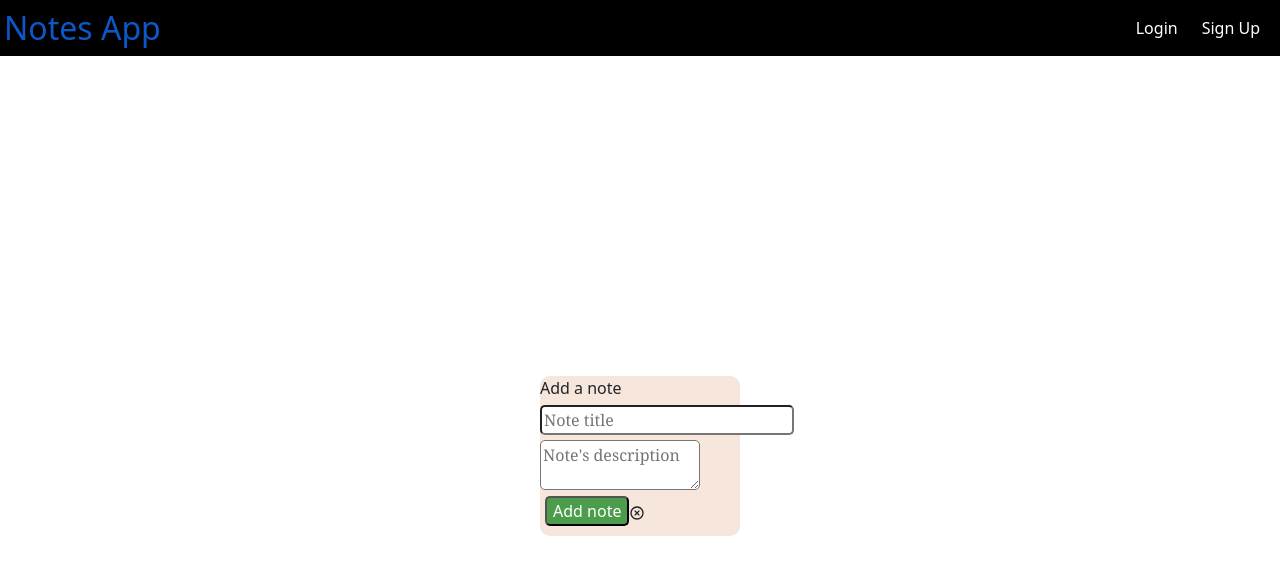
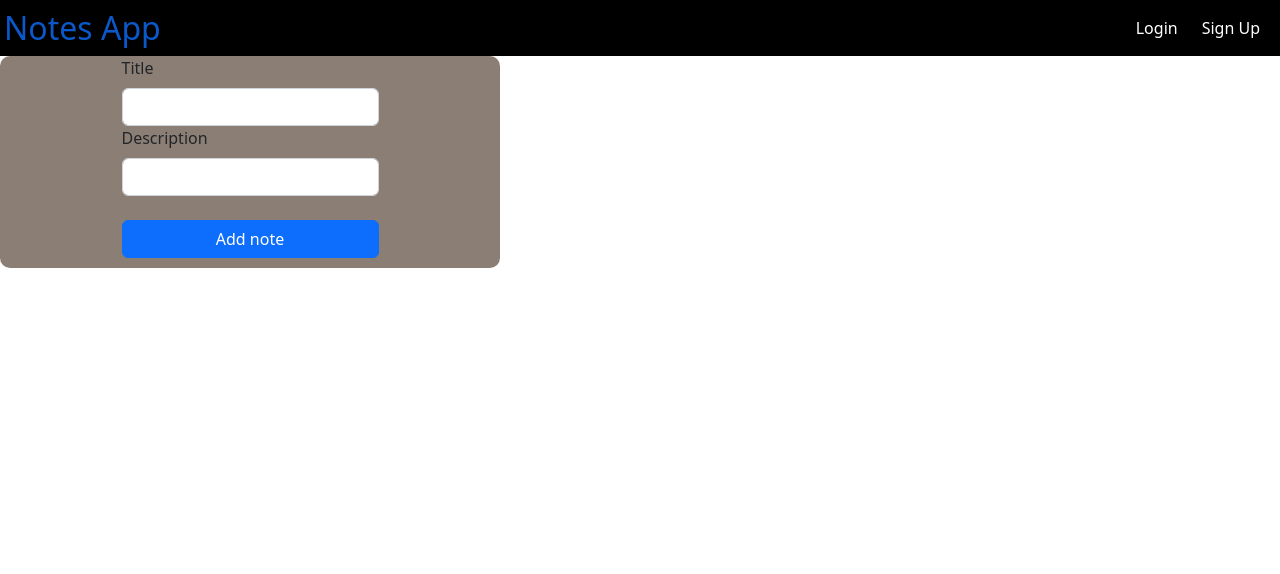
Before and after one commit to santizabe/todo-app, a React (Create React App) app: page /dashboard in a window 1280 px wide. Shown: the top 574 px of the page. Built offline with nearby package versions, Linux system fonts and the light colour scheme; no server answers.

Commit message:
Authentication complete, update navbar, fix form

```diff
--- a/src/App.js
+++ b/src/App.js
@@ -1,6 +1,5 @@
 import SignUp from "./Pages/SignUp";
 import Home from "./Pages/Home";
-import { Container } from "react-bootstrap";
 import { AuthProvider } from "./contexts/AuthContext";
 import { Routes, Route } from "react-router-dom";
 import Dashboard from "./Pages/Dashboard";
@@ -9,13 +8,8 @@ import Navbar from "./Navbar";
 
 function App() {
   return (
-    <div>
+    <AuthProvider>
       <Navbar />
-      <Container
-        className="d-flex align-items-center justify-content-center"
-        style={{ minHeight: "100vh" }}
-      >
-        <AuthProvider>
       <Routes>
         <Route exact path="/" element={<Home />} />
         <Route path="/dashboard" element={<Dashboard />} />
@@ -23,8 +17,6 @@ function App() {
         <Route path="/login" element={<Login />} />
       </Routes>
     </AuthProvider>
-      </Container>
-    </div>
   );
 }
 
--- a/src/Navbar.jsx
+++ b/src/Navbar.jsx
@@ -1,12 +1,37 @@
-import { Link } from "react-router-dom";
+import { Link, useNavigate } from "react-router-dom";
+import { useAuth } from './contexts/AuthContext'
 import "./Styles.css";
 
 function Navbar() {
+  const navigate = useNavigate()
+  const { logout, currentUser } = useAuth();
+
+  async function handleLogout() {
+    try {
+      await logout();
+      navigate('/')
+    } catch {
+      console.log('error trying to logout')
+    }
+  }
+
   return (
-    <nav className="nav">
-      <Link to="/" className="site-title">
+  <nav className="nav">
+    <Link to="/" className="site-title">
         Notes App
-      </Link>
+    </Link>
+    { currentUser ?
+      <ul>
+        <li>
+          {currentUser?.email}
+        </li>
+        <li>
+          <button onClick={handleLogout}>
+            Logout
+          </button>
+        </li>
+      </ul>
+      :
       <ul>
         <li>
           <Link to="/login">Login</Link>
@@ -15,7 +40,8 @@ function Navbar() {
           <Link to="/sign-up">Sign Up</Link>
         </li>
       </ul>
-    </nav>
+    }
+  </nav>
   );
 }
 
--- a/src/NotesComponents/Note.js
+++ b/src/NotesComponents/Note.js
@@ -6,13 +6,18 @@ import styles from '../Styles/notesStyles.module.css'
 function Note({notes, removeNote, setEdit}) {
   return notes.map((note, index) => (<>
     <div className={styles.note} key={index}>
+      <div className='d-flex justify-content-between  '>
+        <div className='title'>
         {note.title}
+        </div>
         <div className='icons'>
-          <RiCloseCircleLine onClick={() => removeNote(note.id)}
+            <RiCloseCircleLine
+              onClick={() => removeNote(note.id)}
               className='remove-icon'/>
             <TiEdit
               onClick={() => setEdit({id: note.id, title: note.title, description: note.description})}
               className='edit-icon'/>
+        </div>
       </div>
       <div
         className={styles.description}>
--- a/src/NotesComponents/NoteComponent.js
+++ b/src/NotesComponents/NoteComponent.js
@@ -1,5 +1,5 @@
 import React, { useState } from 'react'
-
+// import { Button } from 'react-bootstrap'
 import NoteForm from './NoteForm'
 import Note from './Note'
 
--- a/src/NotesComponents/NoteForm.js
+++ b/src/NotesComponents/NoteForm.js
@@ -1,46 +1,56 @@
-import React from 'react';
+import React, { useRef, useState } from 'react';
 import styles from '../Styles/formStyle.module.css';
-import { useState } from 'react';
-import '../Styles/formStyle.module.css'
-import {RiCloseCircleLine} from 'react-icons/ri'
+import '../Styles/formStyle.module.css';
+import { Form, Button, Alert } from "react-bootstrap";
 
 function NoteForm(props) {
-  const [note, setNote] = useState({
-    title: "",
-    description: ""
-  })
+  const [error, setError] = useState('');
+  const [loading, setLoading] = useState(false)
+  const titleRef = useRef();
+  const descriptionRef = useRef();
+  // const closeForm = () => { }
 
-  const closeForm = () => {
+  const noteSave = async (e) => {
+    e.preventDefault();
 
-  }
-
-  const noteSave = (e) => {
-    e.preventDefault();
-    props.onSubmit({
+    if (titleRef.current.value === '') {
+      setError('Please enter a title')
+    }
+    try {
+      setError('');
+      setLoading(true);
+      await props.onSubmit({
       id: Math.floor(Math.random() * 10000),
-      title: note.title,
-      description: note.description
-    })
+      title: titleRef.current.value,
+      description: descriptionRef.current.value
+      })
+    } catch {
+      setError('Not able to place the note')
+    }
+    setLoading(false)
   }
   return (
-    <div className={styles.formContainer}>Add a note
-    <form>
-        <input
-        className={styles.noteForm}
-        type="text"
-        placeholder="Note title"
-        onChange={e => {setNote({...note, title: e.target.value})}}/>
-        <textarea
-        className={styles.noteForm}
-        placeholder="Note's description"
-        onChange={e => {setNote({...note, description: e.target.value})}}>
-        </textarea>
-        <button
-        className={styles.success}
-        onClick={noteSave}>Add note
-        </button>
-        <RiCloseCircleLine onClick={() => closeForm()}/>
-    </form>
+    <div className={styles.formContainer}>
+      <Form onSubmit={noteSave}>
+        {error && <Alert variant="danger">{error}</Alert>}
+        <Form.Group id="note-title">
+          <Form.Label>Title</Form.Label>
+          <Form.Control type="text"
+          ref={titleRef}
+          ></Form.Control>
+        </Form.Group>
+        <Form.Group id="password">
+          <Form.Label>Description</Form.Label>
+          <Form.Control
+            type="text"
+            ref={descriptionRef}
+          ></Form.Control>
+        </Form.Group>
+        <br />
+        <Button disabled={loading} className="w-100" type="submit">
+          Add note
+        </Button>
+      </Form>
     </div>
   )
 }
--- a/src/Pages/Home.jsx
+++ b/src/Pages/Home.jsx
@@ -1,5 +1,4 @@
 import React from "react";
-import { Link } from "react-router-dom";
 
 function Home() {
   return (
--- a/src/Pages/Login.jsx
+++ b/src/Pages/Login.jsx
@@ -1,5 +1,5 @@
 import React, { useRef, useState } from "react";
-import { Card, Form, Button, Alert } from "react-bootstrap";
+import { Card, Form, Button, Alert, Container } from "react-bootstrap";
 import { useAuth } from "../contexts/AuthContext";
 import { Link, useNavigate } from "react-router-dom";
 
@@ -25,6 +25,10 @@ function Login() {
   }
 
   return (
+    <Container
+        className="d-flex align-items-center justify-content-center"
+        style={{ minHeight: "100vh" }}
+    >
     <div className="w-100" style={{ maxWidth: "400px" }}>
       <Card>
         <Card.Body>
@@ -55,6 +59,7 @@ function Login() {
         <Link to="/sign-up">Sign Up</Link>
       </div>
     </div>
+    </Container>
   );
 }
 
--- a/src/Pages/SignUp.jsx
+++ b/src/Pages/SignUp.jsx
@@ -1,5 +1,5 @@
 import React, { useRef, useState } from "react";
-import { Card, Form, Button, Alert } from "react-bootstrap";
+import { Card, Form, Button, Alert, Container } from "react-bootstrap";
 import { useAuth } from "../contexts/AuthContext";
 import { Link, useNavigate } from "react-router-dom";
 
@@ -30,6 +30,9 @@ function SignUp() {
   }
 
   return (
+    <Container
+      className="d-flex align-items-center justify-content-center"
+      style={{ minHeight: "100vh" }}>
     <div className="w-100" style={{ maxWidth: "400px" }}>
       <Card>
         <Card.Body>
@@ -68,6 +71,7 @@ function SignUp() {
         <Link to="/login">Log in</Link>
       </div>
     </div>
+  </Container>
   );
 }
 
--- a/src/Styles/formStyle.module.css
+++ b/src/Styles/formStyle.module.css
@@ -1,6 +1,9 @@
 .formContainer {
-    background-color: rgb(246, 230, 220);
-    max-width: 200px;
+    display:flex;
+    align-items: center;
+    justify-content: center;
+    background-color: rgb(139, 126, 117);
+    max-width: 500px;
     border-radius: 10px;
     padding-bottom: 10px;
 }
--- a/src/Styles/notesStyles.module.css
+++ b/src/Styles/notesStyles.module.css
@@ -36,7 +36,7 @@
   width: 220px;
   margin: 10px;
   border: 1px solid;
-  height: 250px;
+  max-height: 250px;
 }
 
 .description {
--- a/src/contexts/AuthContext.jsx
+++ b/src/contexts/AuthContext.jsx
@@ -18,6 +18,10 @@ export function AuthProvider({ children }) {
     return auth.signInWithEmailAndPassword(email, password);
   }
 
+  function logout() {
+    return auth.signOut()
+  }
+
   useEffect(() => {
     const unsubscribe = auth.onAuthStateChanged((user) => {
       setCurrentUser(user);
@@ -31,6 +35,7 @@ export function AuthProvider({ children }) {
     currentUser,
     login,
     signup,
+    logout
   };
   return (
     <AuthContext.Provider value={value}>
```
Lines whose indentation alone changed are shown as unchanged.
